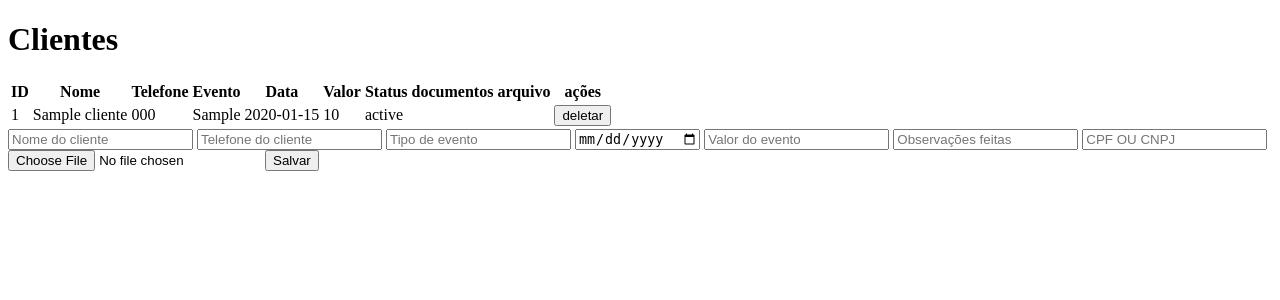
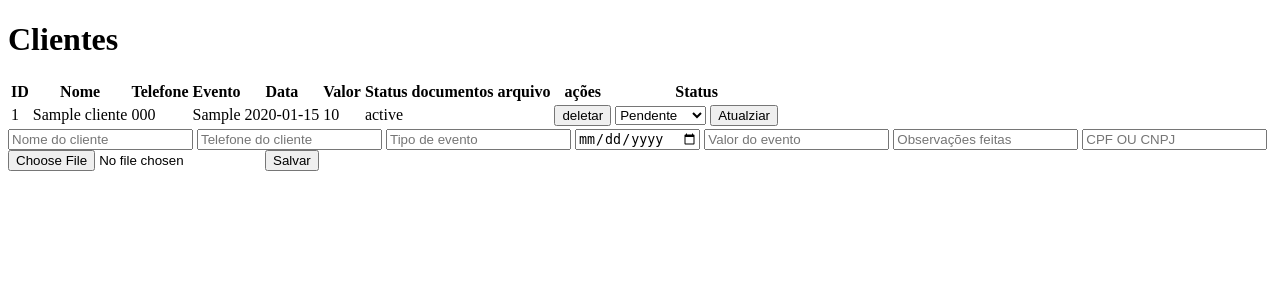
Before and after one commit to Zafirsaffe/cadastro_de_clientes, a Flask app: page /clientes in a window 1280 px wide. Shown: the top 300 px of the page. Run offline with Flask 3, Linux system fonts and the light colour scheme; tables that the repository leaves empty hold one stand-in row (values such as "Sample post").

Commit message:
feat: atualizar status do cliente pela inteface

```diff
--- a/app.py
+++ b/app.py
@@ -1,5 +1,5 @@
 from flask import Flask, render_template, request, redirect, url_for, send_from_directory
-from data_base import listar_clientes, cadastrar_clientes,  apagar_cliente
+from data_base import listar_clientes, cadastrar_clientes,  apagar_cliente, alterar_cliente
 import os
 
 app = Flask(__name__)
@@ -34,6 +34,12 @@ def tirar_cliente(id):
     apagar_cliente(id)
     return  redirect(url_for('index'))
 
+@app.route('/atualizar/<id>', methods=['POST'])
+def atualizar_status(id):
+    novo_status = request.form['novo_status']
+    alterar_cliente(id, novo_status)
+    return redirect(url_for('index'))
+
 
 if __name__ == "__main__":
     app.run(debug = True)
--- a/templates/clientes.html
+++ b/templates/clientes.html
@@ -14,6 +14,7 @@
             <th>documentos</th>
             <th>arquivo</th>
             <th>ações</th>
+            <th>Status</th>
         </tr>
         {% for cliente in clientes %}
         <tr>
@@ -31,6 +32,16 @@
                     <button type="submit">deletar</button>
                 </form>
 
+            </td>
+            <td>
+                <form action="/atualizar/{{cliente[0]}}" method="POST">
+                    <select name="novo_status">
+                        <option>Pendente</option>
+                        <option>Confirmado</option>
+                        <option>Cancelado</option>
+                    </select>
+                    <button type="Submit">Atualziar</button>
+                </form>
             </td>
         </tr>
         {% endfor %}
```
